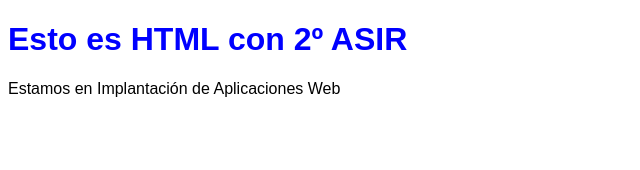
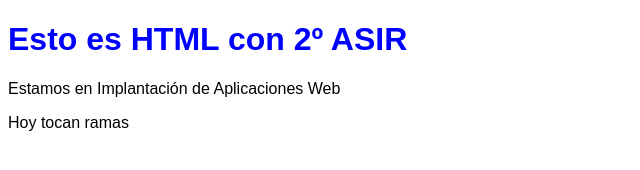
Before and after one commit to olga3emes/web, a plain HTML site: page index.html in a window 1280 px wide. Shown: the whole page, without its empty margins (0-640 px from the left). Drawn offline with Linux system fonts and the light colour scheme.

Commit message:
mensaje hoy tocan ramas

```diff
--- a/index.html
+++ b/index.html
@@ -9,5 +9,6 @@
 <body>
     <h1>Esto es HTML con 2º ASIR</h1>
     <p>Estamos en Implantación de Aplicaciones Web</p>
+    <p>Hoy tocan ramas</p>
 </body>
 </html>
```
